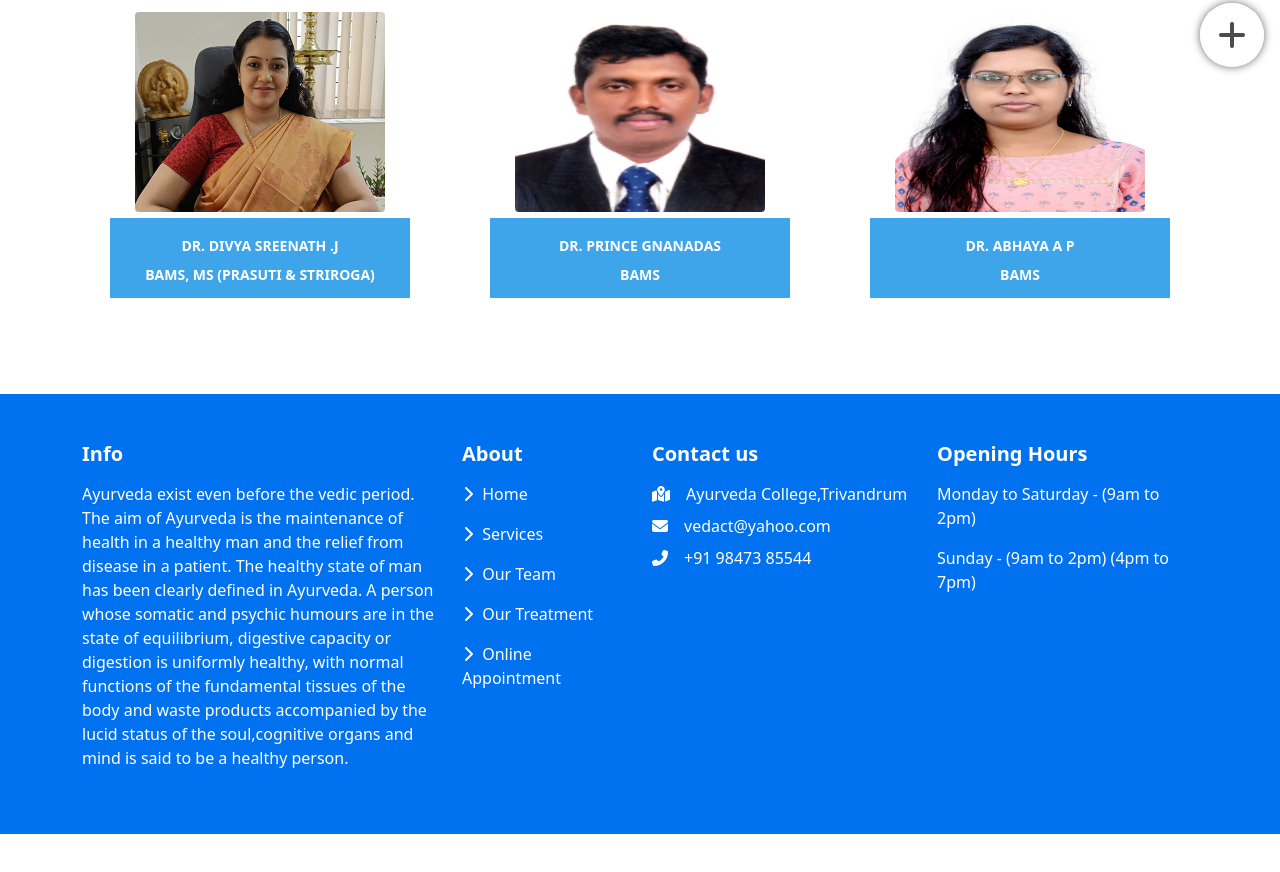
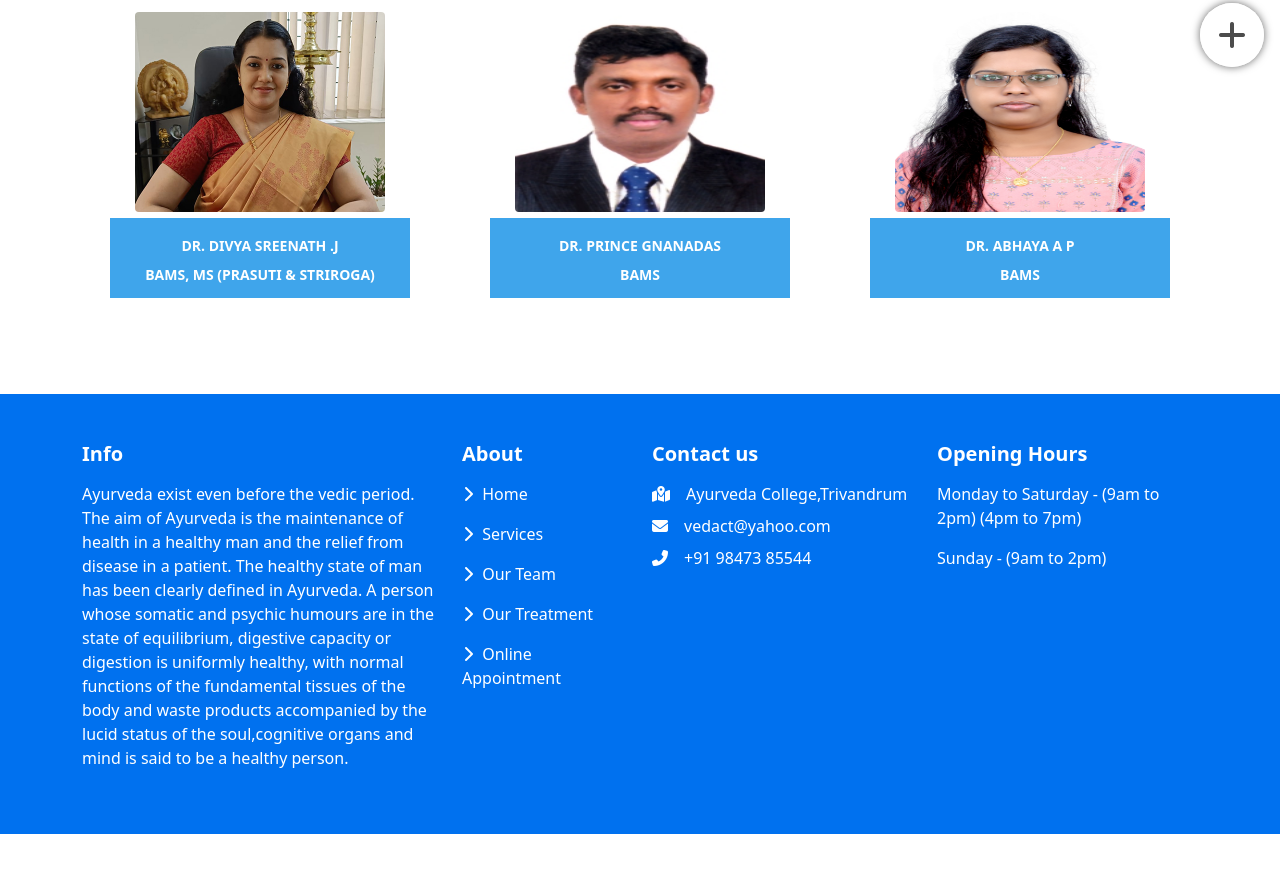
Before and after one commit to Abin-das/Veda, a plain HTML site: page our team.html in a window 1280 px wide. Shown: the part 697-1569 px from the top of the page. Drawn offline with nearby package versions, Linux system fonts and the light colour scheme; a web font is replaced by a local one.

Commit message:
Update our team.html

```diff
--- a/our team.html
+++ b/our team.html
@@ -370,10 +370,10 @@
                 <div class = "col-md-6 col-lg-3">
                     <h5 class = "fw-bold mb-3 text-white ">Opening Hours</h5>
                     <div>
-                        <p class="text-white">Monday to Saturday 	-	(9am to 2pm)</p>
+                        <p class="text-white">Monday to Saturday 	- 	(9am to 2pm)  (4pm to 7pm)	</p>
 
                         <p class="text-white">
-                            Sunday 		-	(9am to 2pm)  (4pm to 7pm)
+                            Sunday 		- (9am to 2pm)
                             </p>
                     </div>
                 </div>
```
